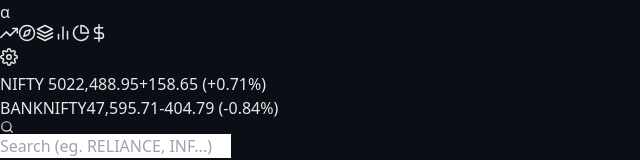
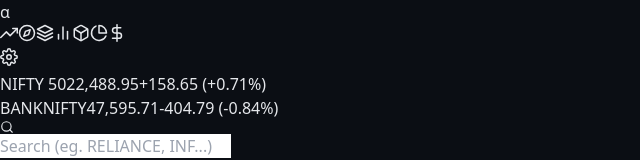
Before and after one commit to Prashantk28/alphatrade-pro, a React (Vite) app: page / in a window 1280 px wide. Shown: the top 160 px of the page, without its empty margins (0-640 px from the left). Built offline with nearby package versions, Linux system fonts and the light colour scheme.

Commit message:
Update Sidebar and App routing for Commodities view

```diff
--- a/src/Sidebar.jsx
+++ b/src/Sidebar.jsx
@@ -1,5 +1,5 @@
 import React from 'react';
-import { FiTrendingUp, FiCompass, FiLayers, FiBarChart2, FiPieChart, FiDollarSign, FiSettings } from 'react-icons/fi';
+import { FiTrendingUp, FiCompass, FiLayers, FiBarChart2, FiBox, FiPieChart, FiDollarSign, FiSettings } from 'react-icons/fi';
 
 export default function Sidebar({ activeTab, setActiveTab }) {
   return (
@@ -51,6 +51,15 @@ export default function Sidebar({ activeTab, setActiveTab }) {
             <FiBarChart2 size={18} />
           </button>
 
+          {/* Commodities Icon (नवीन जोडलेला) */}
+          <button
+            title="Commodities & MCX"
+            onClick={() => setActiveTab('commodities')}
+            className={`p-2 rounded-xl transition ${activeTab === 'commodities' ? 'bg-[#1E2638] text-purple-400' : 'hover:text-white hover:bg-[#131B2A]'}`}
+          >
+            <FiBox size={18} />
+          </button>
+
           {/* Portfolio Icon */}
           <button
             title="Portfolio"
```
